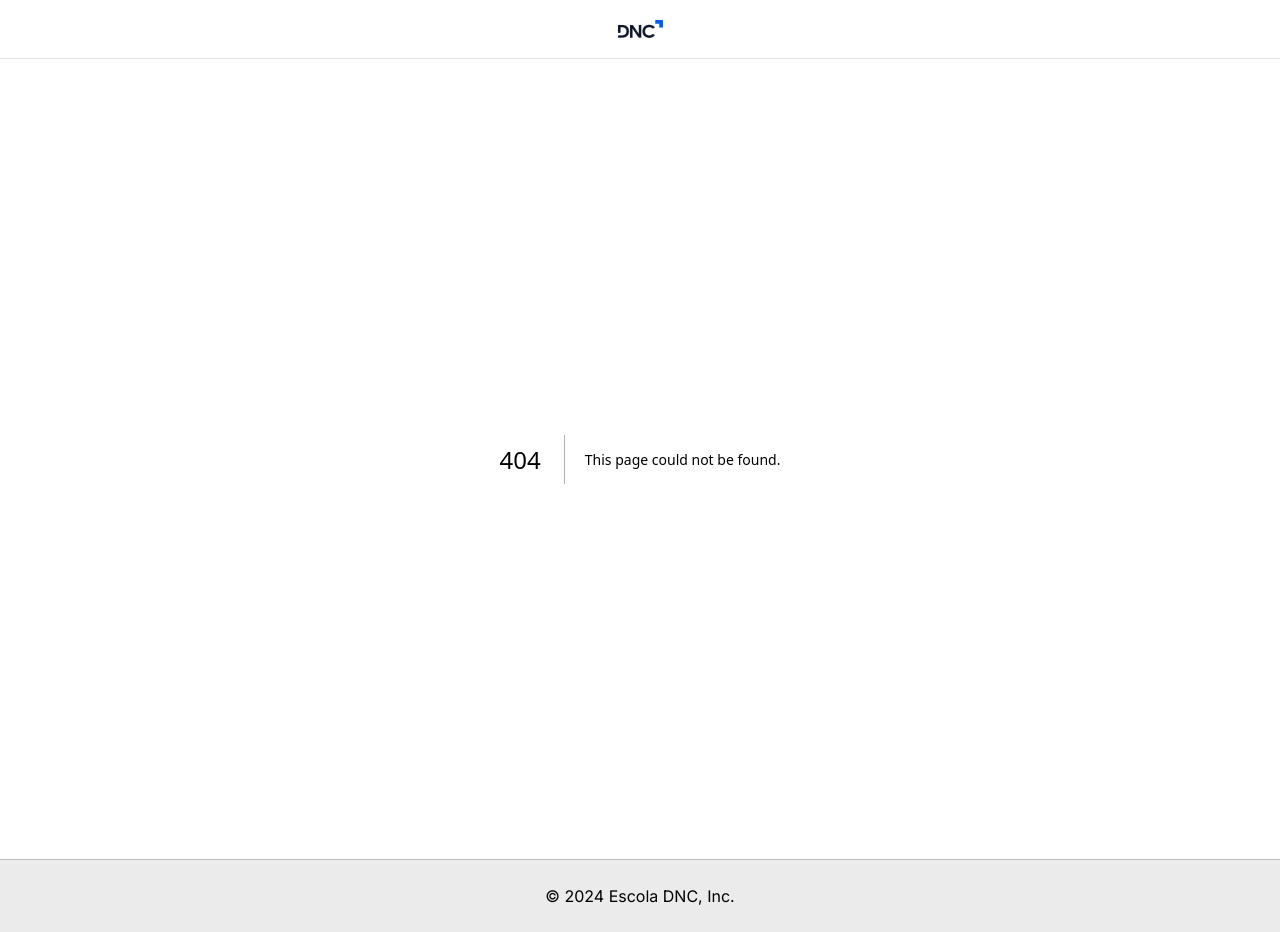
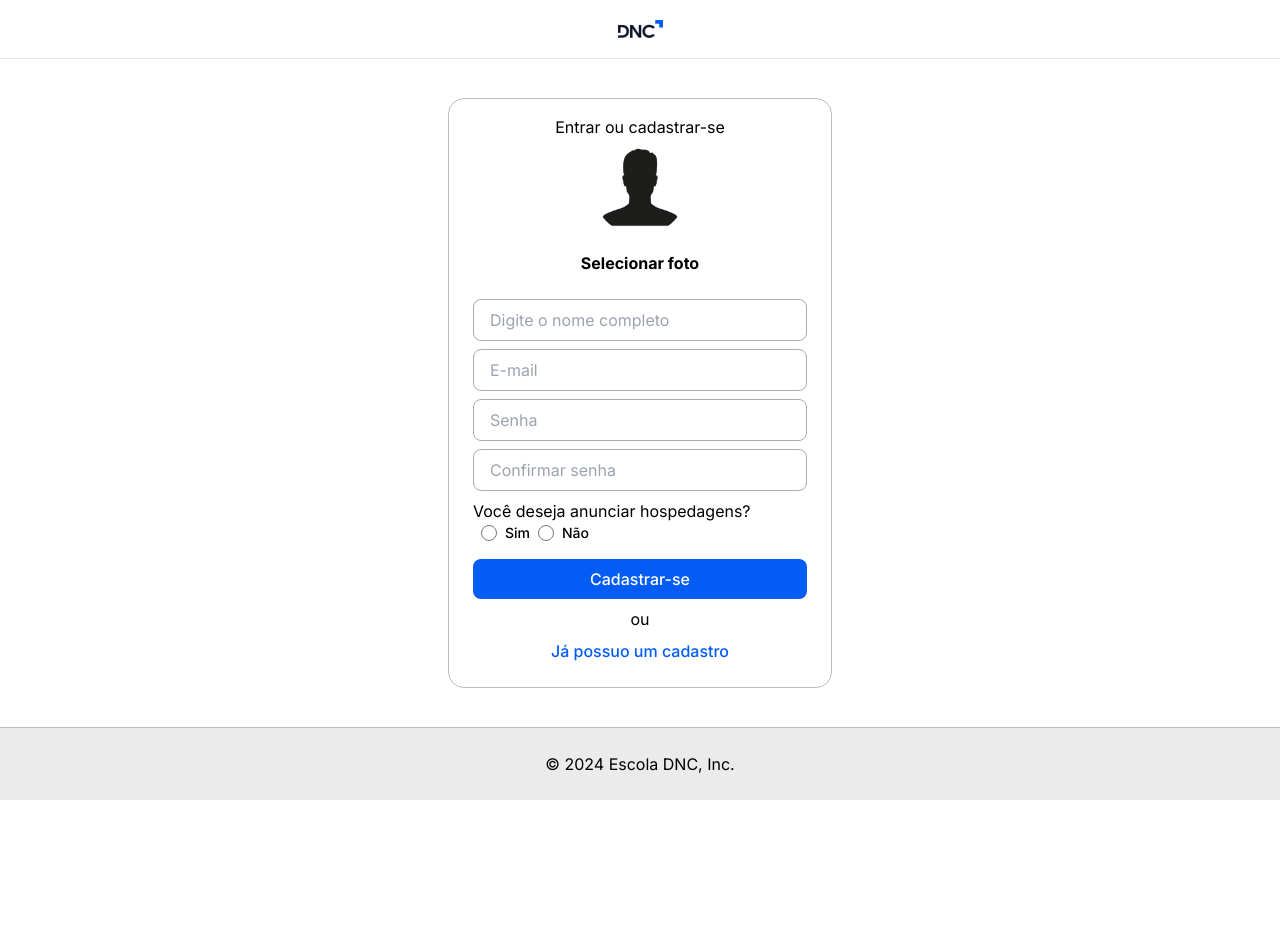
Before and after one commit to EderSouza93/dnc_hotel_ui, a Next.js app: page /cadastrar in a window 1280 px wide. Before the commit this address had no page. After the commit the page ends 800 px from the top, so only its background shows below. Built offline with nearby package versions, Linux system fonts and the light colour scheme.

Commit message:
feat: add signup page

```diff
--- /dev/null
+++ b/src/app/api/auth/[...nextauth]/route.ts
@@ -0,0 +1,23 @@
+import NextAuth from "next-auth/next"
+import CredentialsProvider from "next-auth/providers/credentials"
+
+const authOptions = {
+    providers: [
+        CredentialsProvider({
+            name: "Credentials",
+            credentials: {
+                email: { label: 'E-mail', type: 'email' },
+                password: { label: 'Senha', type: 'password' }
+            },
+            async authorize(credentials) {
+                console.log('fui chamado pela função signIn')
+                console.log('Credentials:', credentials);
+            }
+        })
+    ],
+    pages: { signIn: '/login' }
+}
+
+const handler = NextAuth(authOptions);
+
+export { handler as GET, handler as POST }
--- /dev/null
+++ b/src/app/api/auth/signup/route.ts
@@ -0,0 +1,13 @@
+"use server"
+
+export async function signup(formData: FormData) {
+
+    const payload = {
+        "name": formData.get('name'),
+        "email": formData.get('email'),
+        "password": formData.get('password'),
+        "role": formData.get('role')
+    }
+
+    console.log(payload)
+}
--- /dev/null
+++ b/src/app/cadastrar/page.tsx
@@ -0,0 +1,71 @@
+import Button from "@/component/Button";
+import ImageField from "@/component/Form/ImageField";
+import RadioGroup from "@/component/Form/RadioGroup";
+import TextField from "@/component/Form/TextField";
+import Link from "@/component/Link";
+import { signup } from "../api/auth/signup/route";
+
+const CadastrarPage = () => {
+  return (
+    <section className="max-w-96 w-full flex justify-center items-center flex-col py-4 px-6 border border-light-grey-500 rounded-2xl">
+      <span>Entrar ou cadastrar-se</span>
+      <form className="w-full" action={signup}>
+        <ImageField
+            name="avatar"
+            label="Selecionar foto"
+            id="avatar"
+        />
+        <TextField
+            label="Digite o nome completo"
+            type="text"
+            id="name"
+            name="name"
+            className="mt-2"
+            required
+        />
+        <TextField
+            label="E-mail"
+            type="email"
+            id="email"
+            name="email"
+            className="mt-2"
+            required
+        />
+        <TextField
+            label="Senha"
+            type="password"
+            id="password"
+            name="password"
+            className="mt-2"
+            required
+        />
+        <TextField
+            label="Confirmar senha"
+            type="password"
+            id="confirm-password"
+            name="confirm-password"
+            className="mt-2"
+            required
+        />
+        <RadioGroup
+            options={[
+                {label: 'Sim', value: 'ADMIN', id: 'yes'},
+                {label: 'Não', value: 'USER', id: 'no'}
+            ]}
+            name="role"
+            label="Você deseja anunciar hospedagens?"
+            className="my-2"
+        />
+        <Button appearance="primary" type="submit" className="mt-2">
+            Cadastrar-se
+        </Button>
+      </form>
+      <span className="mt-2">ou</span>
+      <Link href="/login" className="my-2">
+        Já possuo um cadastro
+      </Link>
+    </section>
+  );
+};
+
+export default CadastrarPage;
--- /dev/null
+++ b/src/component/Form/RadioGroup.tsx
@@ -0,0 +1,47 @@
+type Option = {
+  label: string;
+  value: string;
+  id: string;
+};
+
+type RadioGroupProps = {
+  options: Option[];
+  name: string;
+  label: string;
+  className: string;
+};
+
+const RadioGroup = ({ options, name, label, className }: RadioGroupProps) => {
+  return (
+    <fieldset className={className}>
+      <legend>{label}</legend>
+      <div className="flex">
+        {options.map(({ value, label, id }) => {
+          return (
+            <div
+              key={`${value}-id`}
+              className="ms-2 text-sm font-medium text-gray-900 dark:text-gray-300 flex justify-center items-center align-middle"
+            >
+              <input
+                type="radio"
+                value={value}
+                id={id}
+                required
+                name={name}
+                className="w-4 h-4 text-blue-600 bg-gray-100 border-gray-300 focus:ring-blue-500"
+              />
+              <label
+                htmlFor={id}
+                className="ms-2 text-sm font-medium text-black"
+              >
+                {label}
+              </label>
+            </div>
+          );
+        })}
+      </div>
+    </fieldset>
+  );
+};
+
+export default RadioGroup;
```
